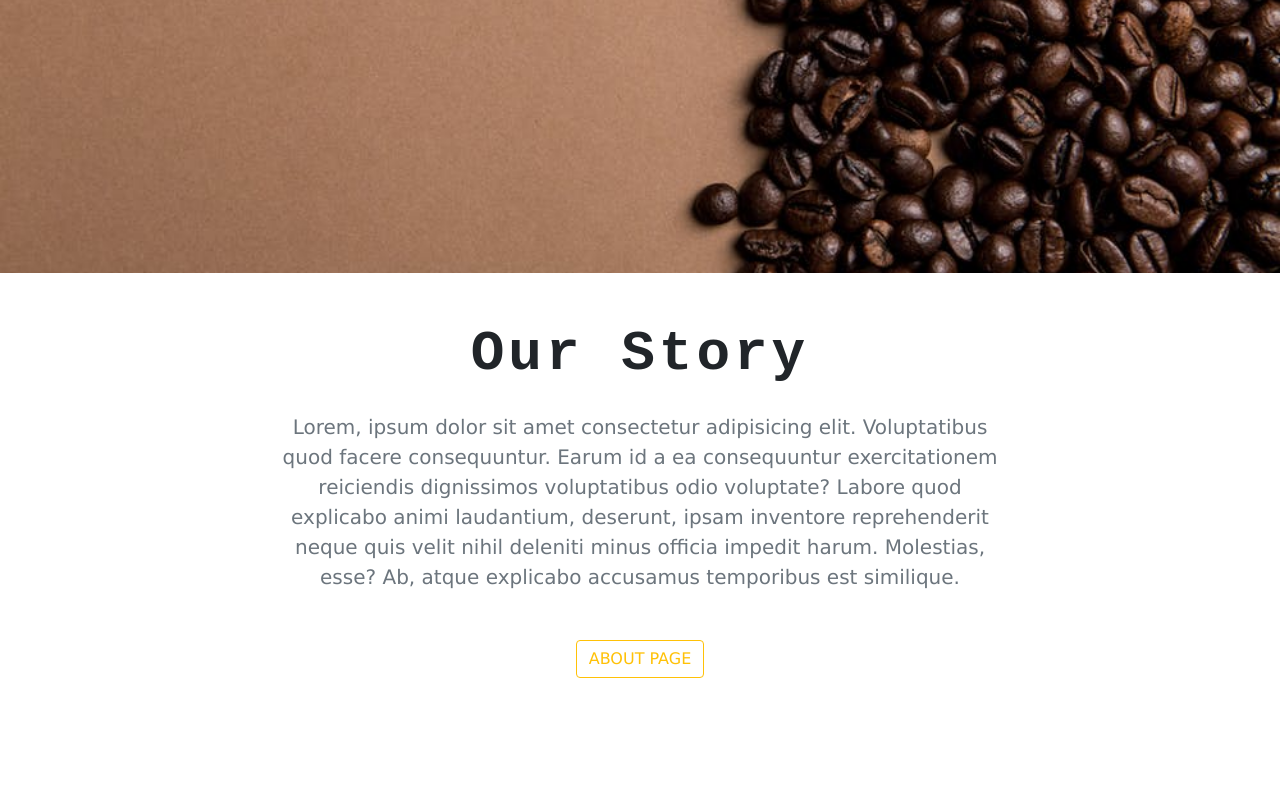
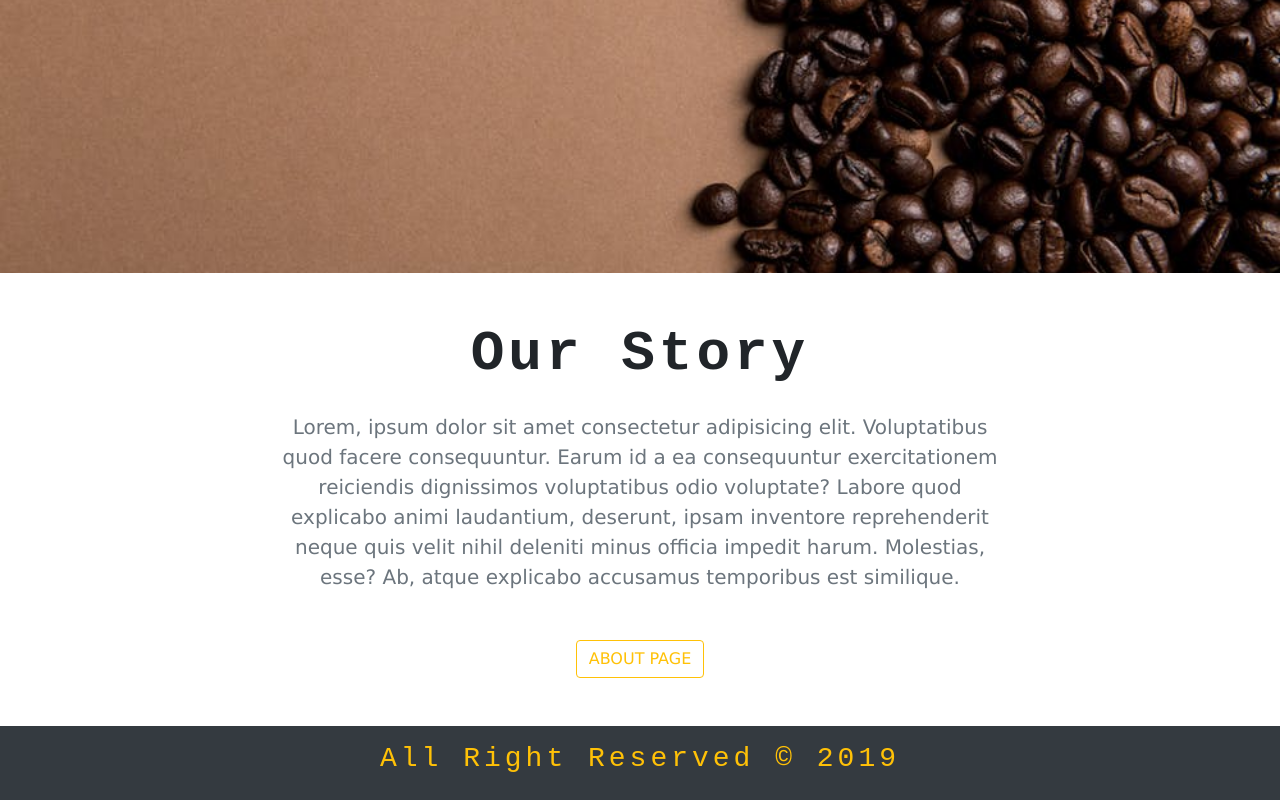
Before and after one commit to ykaito21/coffee, a Gatsby site: page / in a window 1280 px wide. Shown: the part 527-1327 px from the top of the page. Before the commit the page ends 1253 px from the top, so only its background shows below. Built offline with nearby package versions, Linux system fonts and the light colour scheme; Gatsby itself is replaced by a stand-in of ours.

Commit message:
add footer

```diff
--- /dev/null
+++ b/src/components/Globals/Footer.js
@@ -0,0 +1,19 @@
+import React from "react";
+
+function Footer() {
+  return (
+    <footer className="footer py-3">
+      <div className="container">
+        <div className="rwo">
+          <div className="col-10 mx-auto col-md-6 text-yellow text-center text-capitalize">
+            <h3>
+              all right reserved &copy; {new Date().getFullYear().toString()}
+            </h3>
+          </div>
+        </div>
+      </div>
+    </footer>
+  );
+}
+
+export default Footer;
--- a/src/components/layout.css
+++ b/src/components/layout.css
@@ -50,3 +50,7 @@ h6 {
   background: var(--yellow) !important;
   color: var(--brown) !important;
 }
+
+.footer {
+  background: var(--dark);
+}
--- a/src/components/layout.js
+++ b/src/components/layout.js
@@ -6,11 +6,13 @@ import "./layout.css";
 import "./bootstrap.min.css";
 
 import Navbar from "./Globals/Navbar";
+import Footer from "./Globals/Footer";
 
 const Layout = ({ children }) => (
   <>
     <Navbar />
     {children}
+    <Footer />
   </>
 );
 
```
